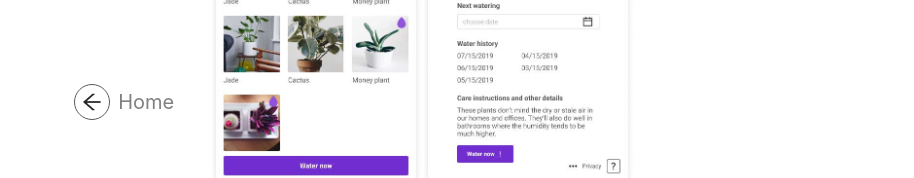
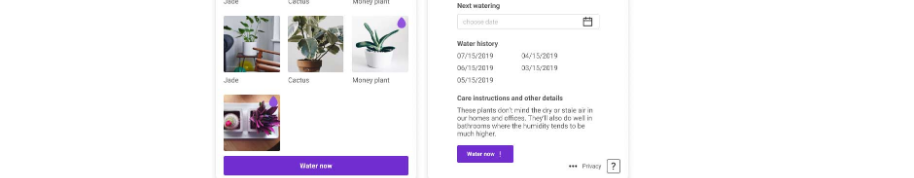
Before and after one commit to vishalicious213/mahiya, a React (Create React App) app: page / in a window 1280 px wide. Shown: the part 646-824 px from the top of the page, without its empty margins (177-1091 px from the left). Built offline with nearby package versions, Linux system fonts and the light colour scheme.

Commit message:
Home button on sidebar no longer renders on homepage, but renders on all other pages

```diff
--- a/src/components/Sidebar.js
+++ b/src/components/Sidebar.js
@@ -18,6 +18,20 @@ function Sidebar() {
       return (
         <p className={`${props.itemPath===itemPath ? 'activeMenu' : 'inactiveMenu'}`}>{props.name}</p>
       )
+    }
+
+    const HomeButton = (props) => {
+      if (itemPath === '/') {
+        return null
+      } else
+        return (
+          <div id='sidebar-bottom'>
+          <Link to='/' id='sidebar-bottom-button-container'>
+            <img className='side-menu-arrow' src={leftArrow} alt='left-arrow home button' />
+            <p>Home</p>
+          </Link>
+        </div>
+        )
     }
 
     return (
@@ -50,12 +64,7 @@ function Sidebar() {
 
         </div>
 
-        <div id='sidebar-bottom'>
-          <Link to='/' id='sidebar-bottom-button-container'>
-            <img className='side-menu-arrow' src={leftArrow} alt='left-arrow home button' />
-            <p>Home</p>
-          </Link>
-        </div>
+        <HomeButton />
       </div>
     )
 }
```
